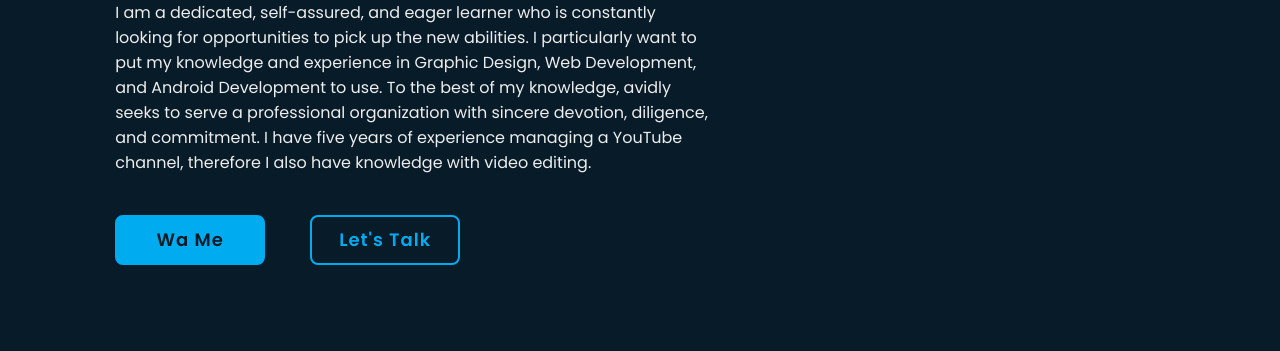
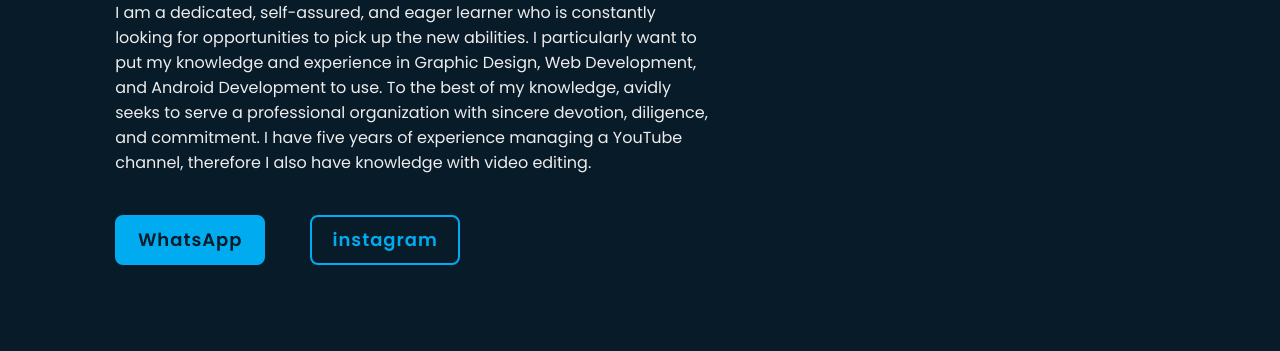
Before and after one commit to frdnkhby/Portofolio-fardan, a plain HTML site: page index.html in a window 1280 px wide. Shown: the part 357-708 px from the top of the page. Drawn offline with nearby package versions, Linux system fonts and the light colour scheme; files whose address does not match are found by name.

Commit message:
index.html

```diff
--- a/index.html
+++ b/index.html
@@ -53,8 +53,8 @@
             </p>
 
             <div class="btn-box">
-                <a href="https://wa.me//+6285867714059" class="btn">Wa Me</a>
-                <a href="#" class="btn">Let's Talk</a>
+                <a href="https://wa.me//+6285867714059" class="btn">WhatsApp</a>
+                <a href="https://www.instagram.com/frdn_khby?igsh=cDA0cDRvdWY0enYz" class="btn">instagram</a>
                 <span class="animate" style="--i:5;"></span>
             </div>
         </div>
```
